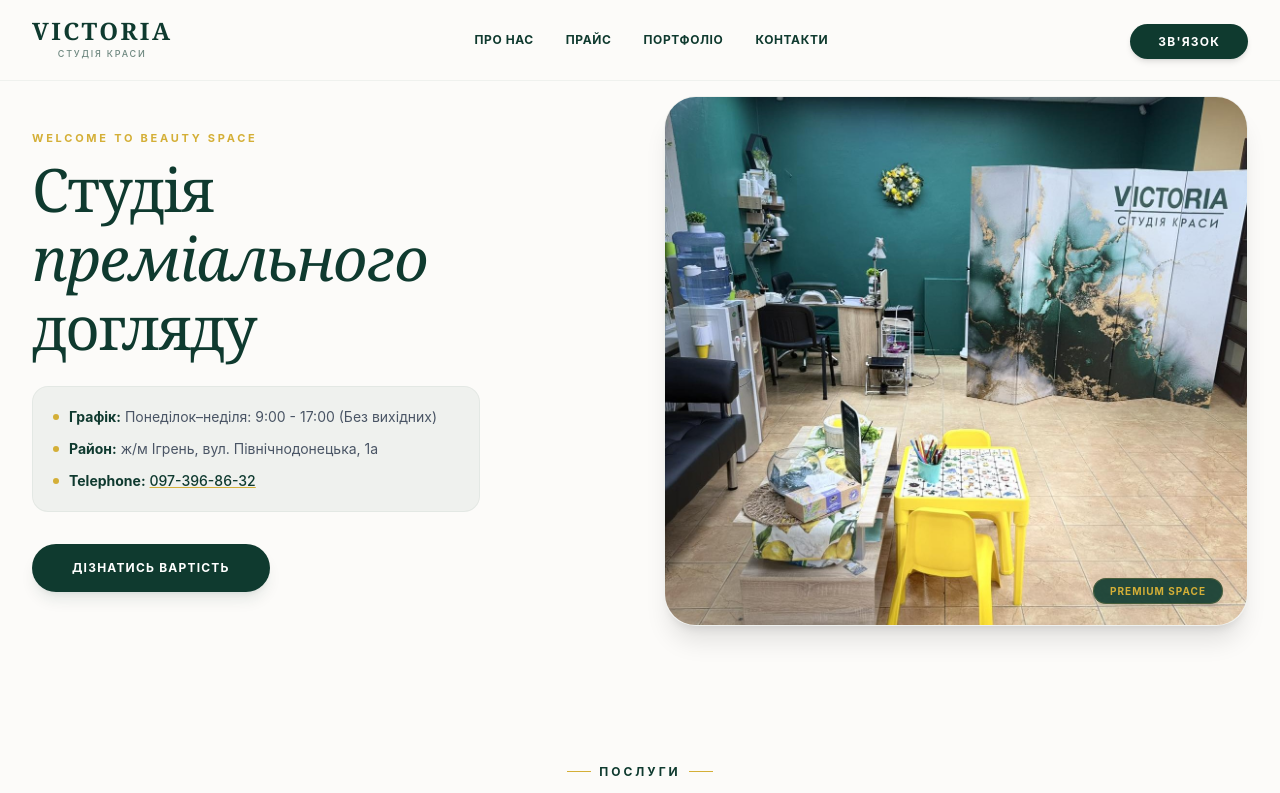
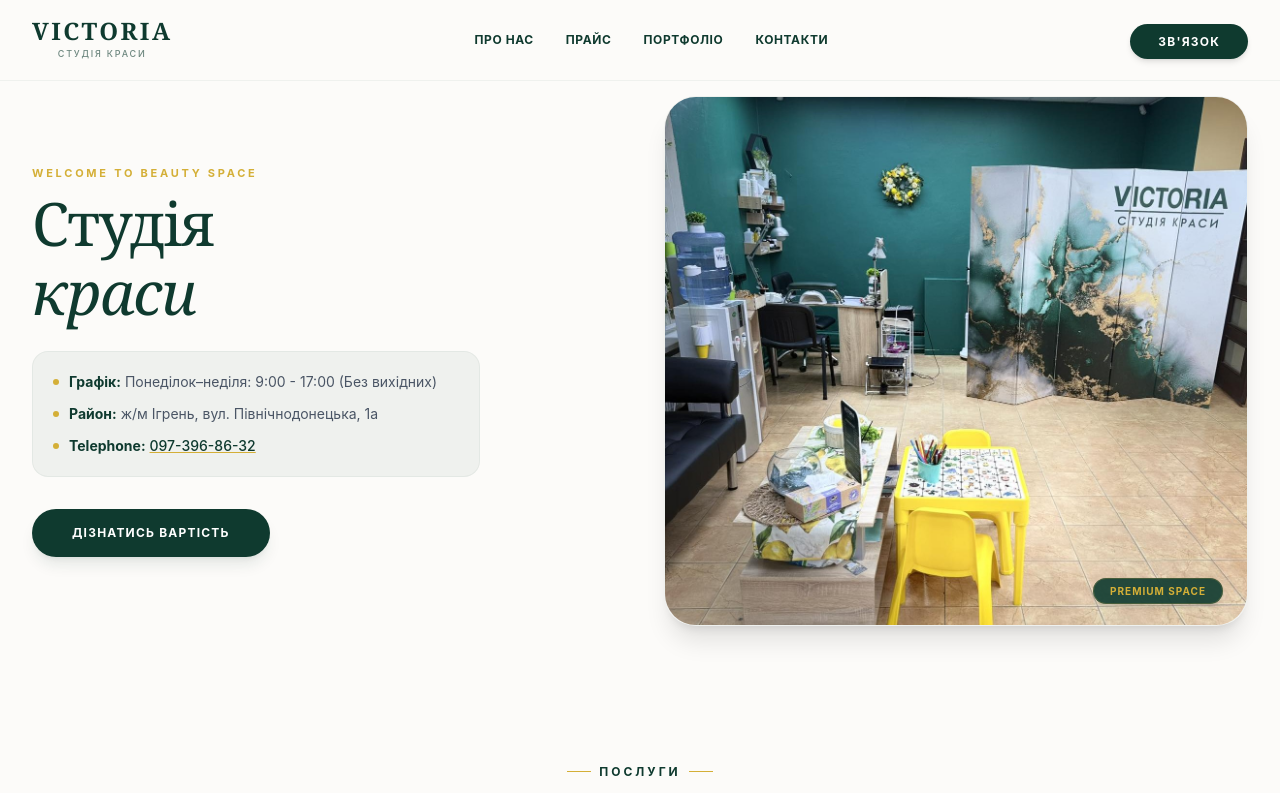
Before and after one commit to w222ws/Beauty-Studio, a React (Vite) app: page / in a window 1280 px wide. Shown: the top 793 px of the page. Built offline with nearby package versions, Linux system fonts and the light colour scheme.

Commit message:
Victoria premium design is ready typo 2

```diff
--- a/index.html
+++ b/index.html
@@ -9,7 +9,6 @@
       name="description"
       content="Професійний догляд за волоссям, нігтями та бровами у Дніпрі (ж/м Ігрень). Запишіться в студію преміального догляду Victoria."
     />
-    <!-- Для отображения красивой превьюшки в Viber/Telegram, когда кидаешь ссылку -->
     <meta
       property="og:title"
       content="Victoria | Студія преміального догляду"
--- a/src/components/Hero.tsx
+++ b/src/components/Hero.tsx
@@ -33,9 +33,8 @@ export default function Hero() {
             <h1 className="text-4xl sm:text-5xl md:text-5xl lg:text-6xl font-serif text-[#0F3A2F] leading-[1.15] font-normal tracking-tight">
               Студія <br />
               <span className="italic font-light text-[#0F3A2F]">
-                преміального
+                краси
               </span>{" "}
-              догляду
             </h1>
           </div>
 
```
